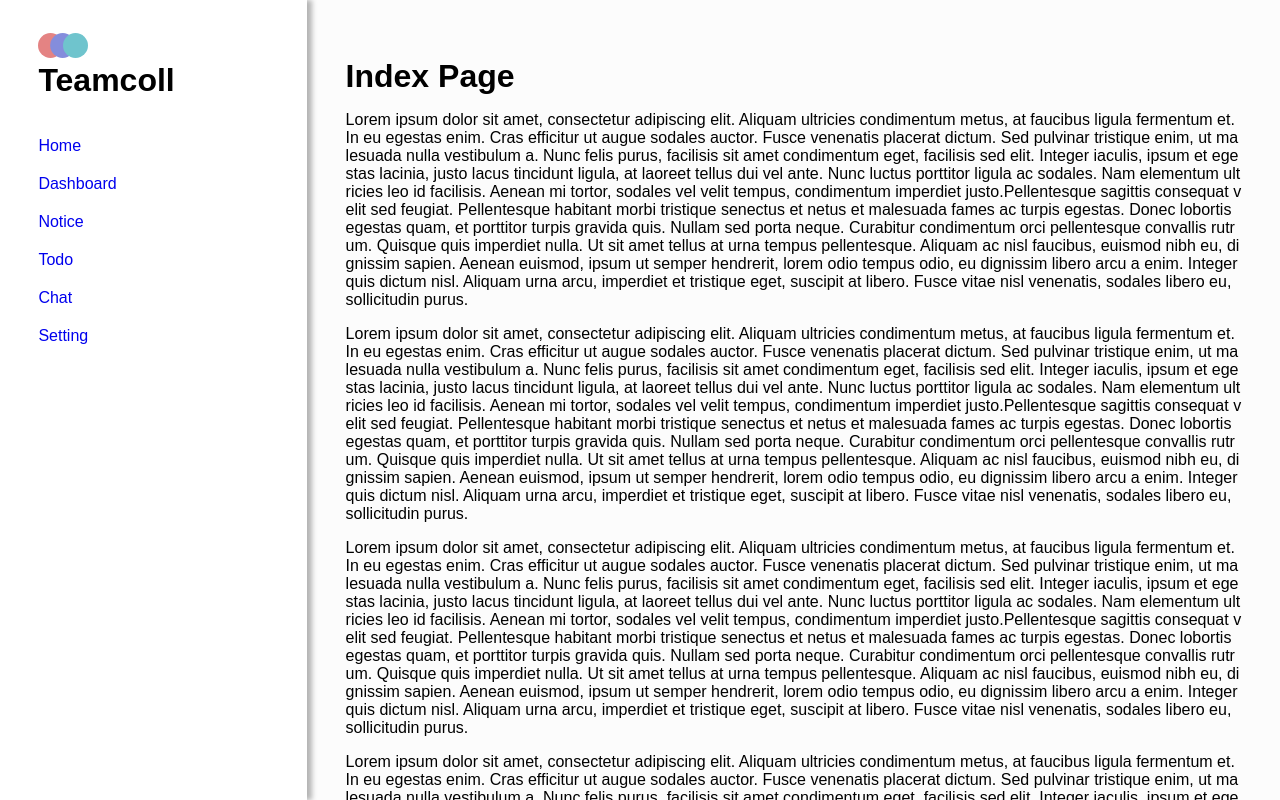
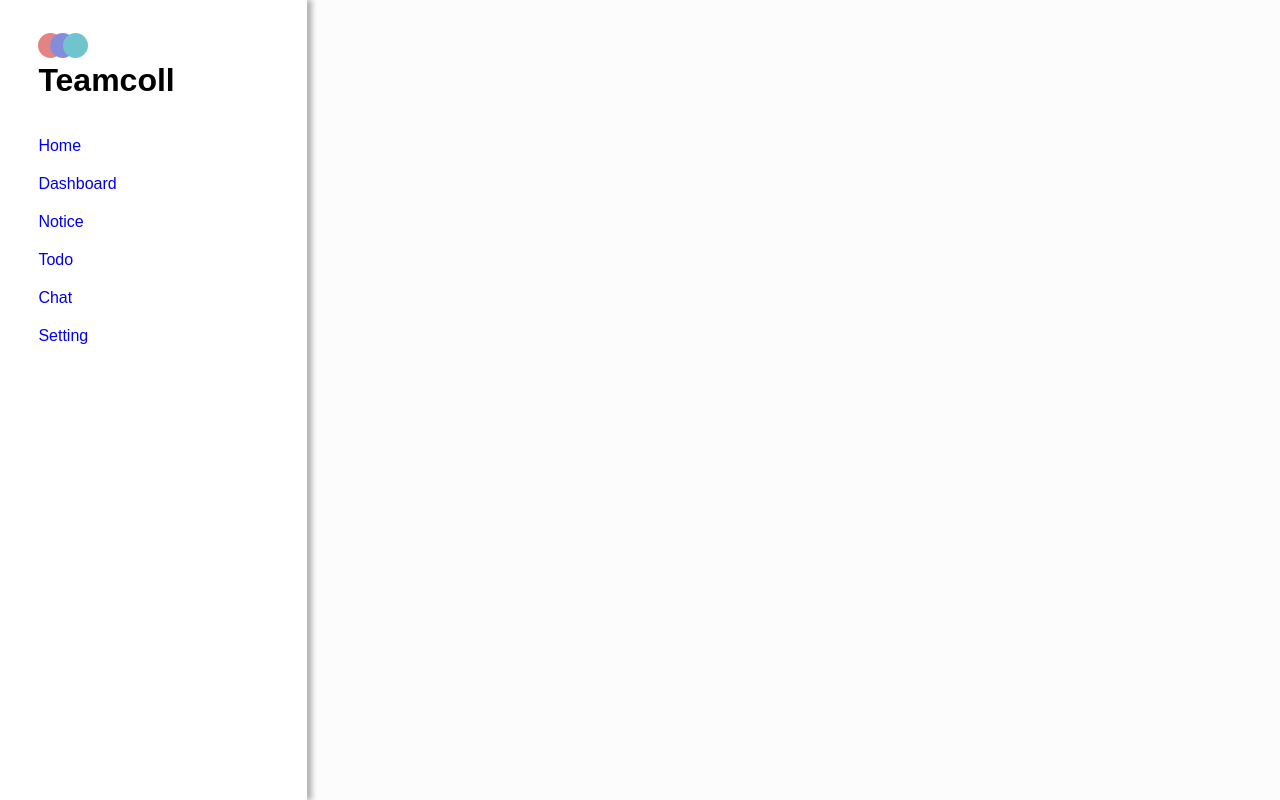
Before and after one commit to Teamcoll/teamcoll-front, a Next.js app: page / in a window 1280 px wide. Built offline with nearby package versions, Linux system fonts and the light colour scheme.

Commit message:
FIX delete loremipsum

```diff
--- a/pages/index.js
+++ b/pages/index.js
@@ -1,18 +1,9 @@
 import styled from 'styled-components';
-import { loremipsum } from 'Component/map';
-const Header = styled.h2`
-	margin: 0px;
-	font-size: 2em;
-`;
 
 const Index = () => {
 	return (
 		<>
-			<Header>Index Page</Header>
-			<p>{loremipsum}</p>
-			<p>{loremipsum}</p>
-			<p>{loremipsum}</p>
-			<p>{loremipsum}</p>
+
 		</>
 	);
 };
```
